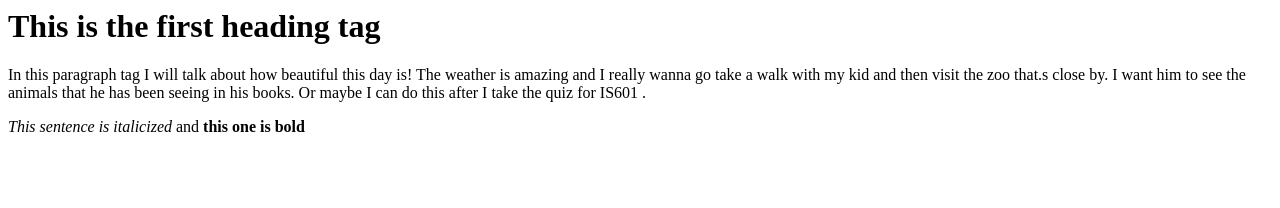
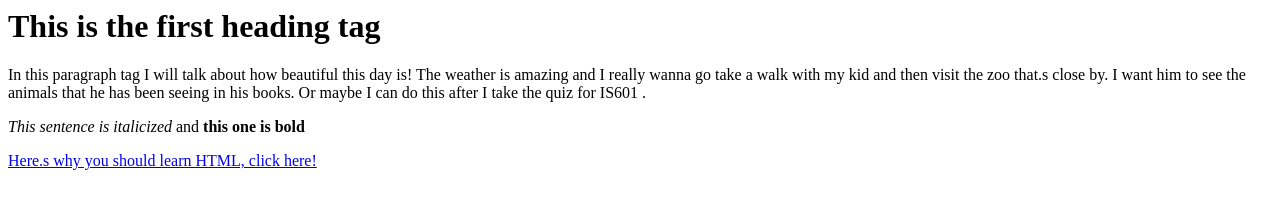
Before and after one commit to mashaelym/homework2, a plain HTML site: page index.html in a window 1280 px wide. Drawn offline with Linux system fonts and the light colour scheme.

Commit message:
adding a link tag

```diff
--- a/index.html
+++ b/index.html
@@ -11,5 +11,10 @@ for IS601 . </p>
 <p>  <i>This sentence is italicized </i>  and <b> this one is bold </b>
 </p>
 
+<p> <a href= "https://www.lynda.com/articles/5-reasons-to-learn-html">Here.s why you should
+learn HTML, click here! </a> </p>
+
+
+
 
 </html>
```
